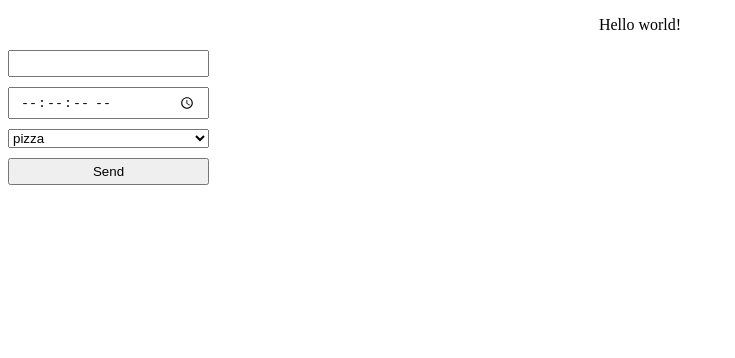
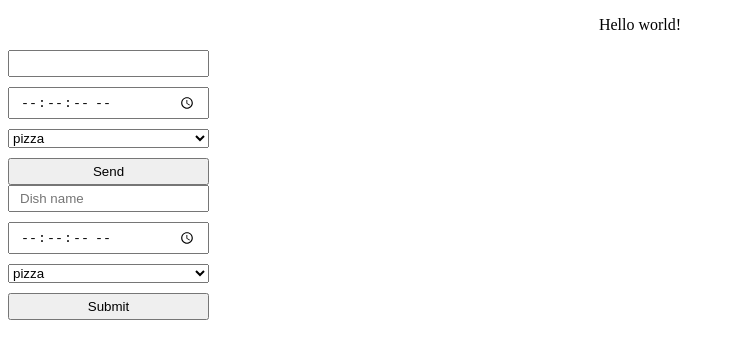
Before and after one commit to Kl4y4/hexocean-task-repo, a React (Create React App) app in the folder hexocean-task/: page / in a window 1280 px wide. Shown: the top 358 px of the page, without its empty margins (0-735 px from the left). Built offline with nearby package versions, Linux system fonts and the light colour scheme.

Commit message:
Changed form to use react-hook-form library

```diff
--- a/hexocean-task/package.json
+++ b/hexocean-task/package.json
@@ -28,5 +28,8 @@
       "last 1 firefox version",
       "last 1 safari version"
     ]
+  },
+  "devDependencies": {
+    "@babel/plugin-proposal-private-property-in-object": "^7.21.10"
   }
 }
--- a/hexocean-task/public/index.html
+++ b/hexocean-task/public/index.html
@@ -30,5 +30,24 @@
       To begin the development, run `npm start` or `yarn start`.
       To create a production bundle, use `npm run build` or `yarn build`.
     -->
+    <datalist id="preparation-time-suggestions">
+      <option value="00:15:00">
+      <option value="00:30:00">
+      <option value="01:00:00">
+      <option value="01:30:00">
+      <option value="02:00:00">
+    </datalist>
+    <datalist id="spiciness_scale_list">
+      <option value="1">
+      <option value="2">
+      <option value="3">
+      <option value="4">
+      <option value="5">
+      <option value="6">
+      <option value="7">
+      <option value="8">
+      <option value="9">
+      <option value="10">
+    </datalist>
   </body>
 </html>
--- a/hexocean-task/public/style.css
+++ b/hexocean-task/public/style.css
@@ -1,4 +1,4 @@
-#form {
+.form {
     display: flex;
     flex-direction: column;
     flex-wrap: wrap;
--- a/hexocean-task/src/App.tsx
+++ b/hexocean-task/src/App.tsx
@@ -1,5 +1,6 @@
 import React from 'react';
 import Form from './Form.tsx'
+import ExForm from './ExForm.tsx'
 
 function App() {
   return (
@@ -9,6 +10,7 @@ function App() {
           Hello world!
         </p>
         <Form />
+        <ExForm />
       </header>
     </div>
   );
--- /dev/null
+++ b/hexocean-task/src/ExForm.tsx
@@ -0,0 +1,56 @@
+import React from 'react';
+import { useForm } from "react-hook-form";
+
+function ExForm() {
+
+  const { register, handleSubmit, watch, formState: { errors } } = useForm();
+
+  const type = watch("type");
+
+  const onSubmit = (data) => {
+    console.log(data);
+  }
+
+  return <>
+    <form className="form" onSubmit={handleSubmit(onSubmit)}>
+      <input placeholder="Dish name" {...register("name", { minLength: 3 })} />
+      {errors.name &&
+        <span className="error-message">This field must be at least 3 characters long!</span>}
+
+      <input type="time" list="preparation-time-suggestions"
+      step="1" min="00:00:01"
+      {...register("preparation_time", { required: true })} />
+
+      <select {...register("type")}>
+        <option value="pizza">pizza</option>
+        <option value="soup">soup</option>
+        <option value="sandwich">sandwich</option>
+      </select>
+
+      {type === "pizza" &&
+      <span>
+        <input type="number" step="1" placeholder="# of slices"
+        {...register("no_of_slices", {required: true, min: 1 })} /> <br />
+        <input type="number" placeholder="Diameter"
+        {...register("diameter", {required: true })} />
+      </span>}
+
+      {type === "soup" &&
+      <input type="number" list="spiciness_scale_list" step="1"
+        placeholder="Spiciness scale"
+        {...register("spiciness_scale",
+        {required: true, min: 1, max: 10 })} />}
+
+      {type === "sandwich" &&
+        <input type="number" step="1" placeholder="# of slices"
+        {...register("slices_of_bread", {required: true, min: 1 })} />}
+
+      {(errors.no_of_slices || errors.diameter || errors.spiciness_scale || errors.slices_of_bread)
+      && <span className="error-message">Required field(s) not filled!</span>}
+
+      <input type="submit" />
+    </form>
+  </>
+}
+
+export default ExForm;
--- a/hexocean-task/src/Form.tsx
+++ b/hexocean-task/src/Form.tsx
@@ -84,7 +84,7 @@ const Form = () => {
   }
 
   return <>
-    <form onSubmit={onSubmit} id="form">
+    <form onSubmit={onSubmit} className="form">
       <input name="name" type="text"
       value={state.name || ""} onChange={onChange} />
       <input name="preparation_time" type="time" list="preparation-time-suggestions"
@@ -97,14 +97,14 @@ const Form = () => {
         <option value="sandwich">sandwich</option>
       </select>
 
-      {state.type == "pizza" &&
+      {state.type === "pizza" &&
         <>
           <input name="no_of_slices" type="number" value={state.no_of_slices || ""} onChange={onChange} required />
           <input name="diameter" type="number" value={state.diameter || ""} onChange={onChange} required />
         </>
       }
-      {state.type == "soup" && <input name="spiciness_scale" type="number" value={state.spiciness_scale || ""} onChange={onChange} required />}
-      {state.type == "sandwich" && <input name="slices_of_bread" type="number" value={state.slices_of_bread || ""} onChange={onChange} required />}
+      {state.type === "soup" && <input name="spiciness_scale" type="number" value={state.spiciness_scale || ""} onChange={onChange} required />}
+      {state.type === "sandwich" && <input name="slices_of_bread" type="number" value={state.slices_of_bread || ""} onChange={onChange} required />}
 
       <input type="submit" value="Send" />
     </form>
```
Also changed, not shown: 1 other file (tests, documents, lock files or other folders).
